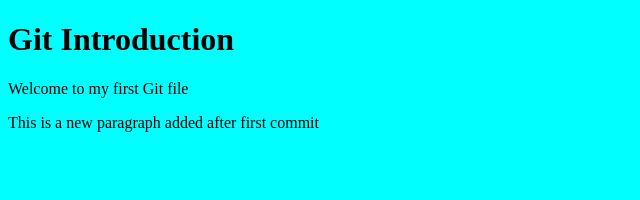
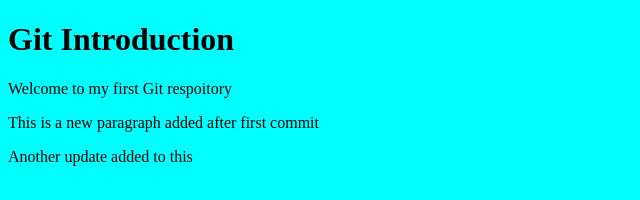
Before and after one commit to Muhammadstack/geegstack-lecture, a plain HTML site: page index.html in a window 1280 px wide. Shown: the whole page, without its empty margins (0-640 px from the left). Drawn offline with Linux system fonts and the light colour scheme.

Commit message:
file change to repo

```diff
--- a/index.html
+++ b/index.html
@@ -10,7 +10,8 @@
 <body>
 
     <h1>Git Introduction</h1>
-    <p>Welcome to my first Git file</p>
+    <p>Welcome to my first Git respoitory</p>
     <p>This is a new paragraph added after  first commit</p>
+    <p>Another update added to this</p>
 </body>
 </html>
```
